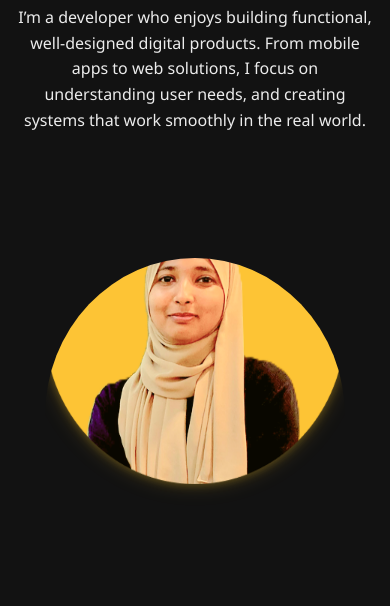
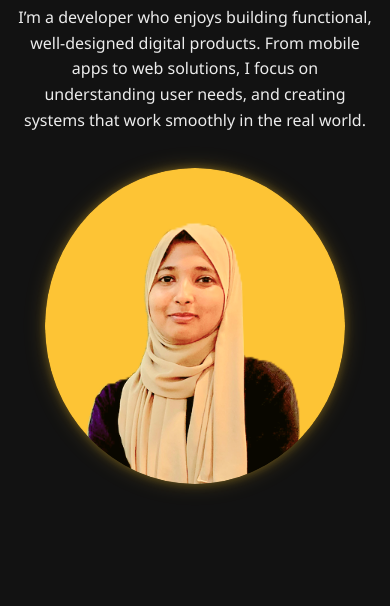
Before and after one commit to nazninbasheer/nazninbasheer.github.io, a plain HTML site: page index.html in a window 390 px wide. Shown: the part 238-844 px from the top of the page. Drawn offline with Linux system fonts and the light colour scheme.

Commit message:
problem solved for profile image

```diff
--- a/style.css
+++ b/style.css
@@ -209,6 +209,7 @@ h2 ,h1 {
   top: 0;
   right: -50px;
   width: 500px;
+  height: 500px;
   z-index: 10;
   flex: 1 1 300px;
   display: flex;
@@ -1451,10 +1452,9 @@ body.dark .hamburger i {
     font-size: 1.6rem;
     top: 14rem;
   }
-  .hero-right {
+ .hero-img-small {
   border-radius: 50%;
-  overflow: hidden;
-  }
+}
 
 
   .hamburger {
```
